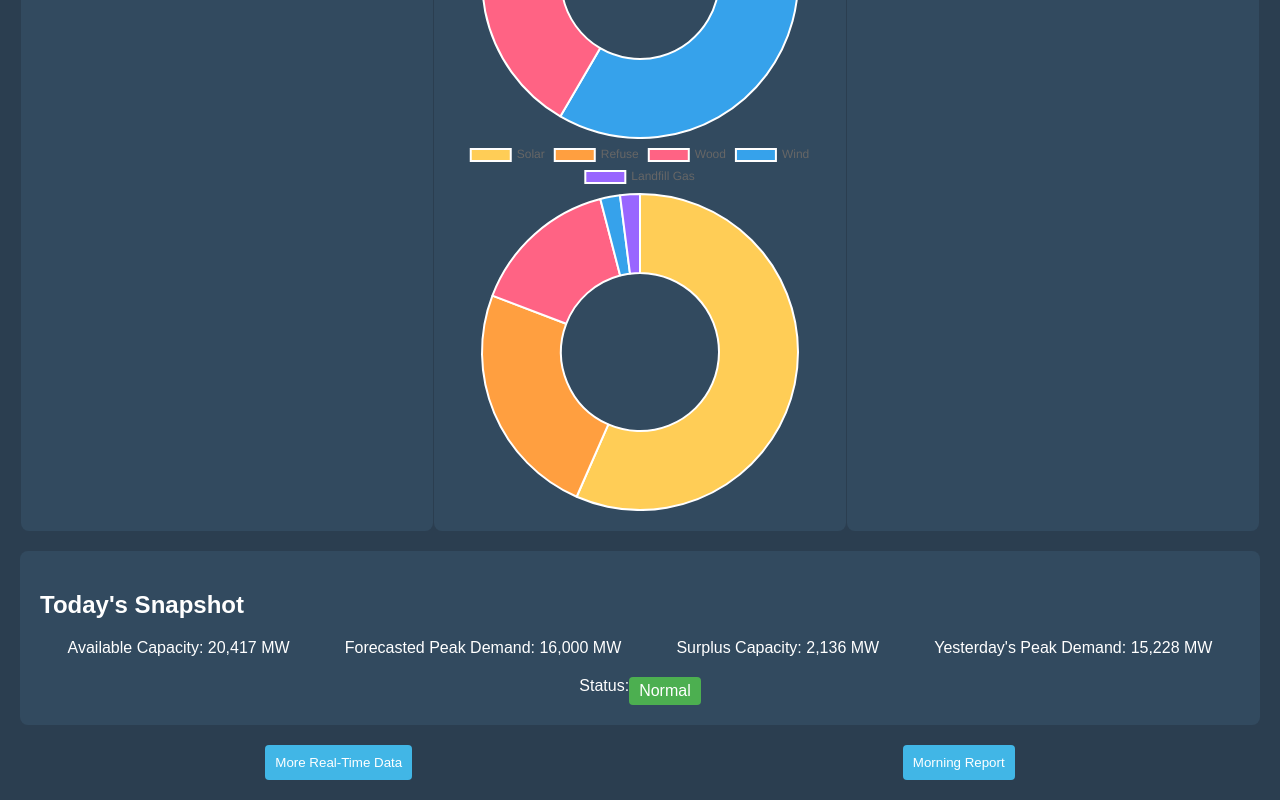
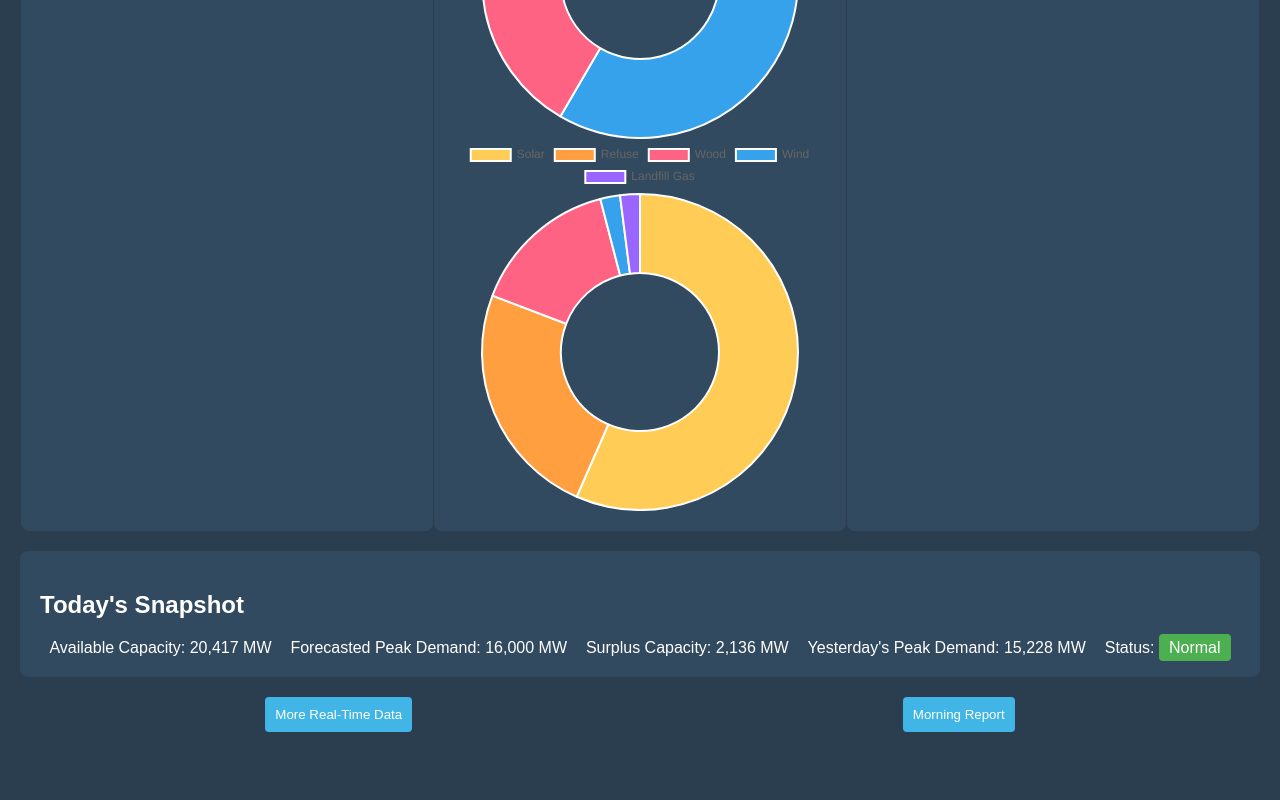
Before and after one commit to jzhangg917/isodash, a plain HTML site: page index.html in a window 1280 px wide. Shown: the part 441-1241 px from the top of the page. After the commit the page ends 1193 px from the top, so only its background shows below. Drawn offline with nearby package versions, Linux system fonts and the light colour scheme.

Commit message:
fixed normal bar alignment

```diff
--- a/index.html
+++ b/index.html
@@ -39,9 +39,7 @@
                 <div>Forecasted Peak Demand: <span id="forecastedDemand">16,000 MW</span></div>
                 <div>Surplus Capacity: <span id="surplusCapacity">2,136 MW</span></div>
                 <div>Yesterday's Peak Demand: <span id="peakDemand">15,228 MW</span></div>
-            </div>
-            <div class="system-status">
-                <span>Status: </span><span class="status">Normal</span>
+                <div>Status: <span class="status">Normal</span></div>
             </div>
         </div>
         <div class="footer-buttons">
```
